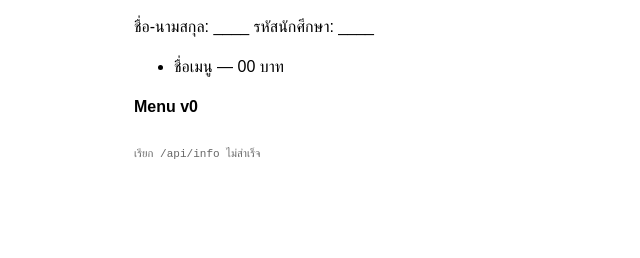
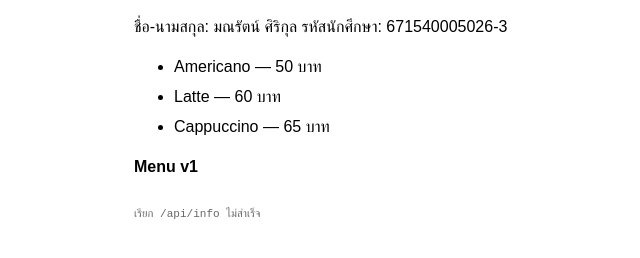
Before and after one commit to maneerat21/ksu-coffee-671540005026, a website: page public/index.html in a window 1280 px wide. Shown: the part 80-338 px from the top of the page, without its empty margins (266-906 px from the left). Drawn offline with Linux system fonts and the light colour scheme; no server answers.

Commit message:
feat: add menu v1 for 671540005026

```diff
--- a/public/index.html
+++ b/public/index.html
@@ -13,11 +13,13 @@
 </head>
 <body>
   <h1>KSU Coffee</h1>
-  <p>ชื่อ-นามสกุล: ____ รหัสนักศึกษา: ____</p>
+  <p>ชื่อ-นามสกุล: มณรัตน์ ศิริกุล รหัสนักศึกษา: 671540005026-3</p>
   <ul class="menu">
-    <li>ชื่อเมนู — 00 บาท</li>
+    <li>Americano — 50 บาท</li>
+    <li>Latte — 60 บาท</li>
+    <li>Cappuccino — 65 บาท</li>
   </ul>
-  <p class="version">Menu v0</p>
+  <p class="version">Menu v1</p>
   <footer id="info">กำลังโหลดข้อมูลระบบ...</footer>
 
   <script>
```
